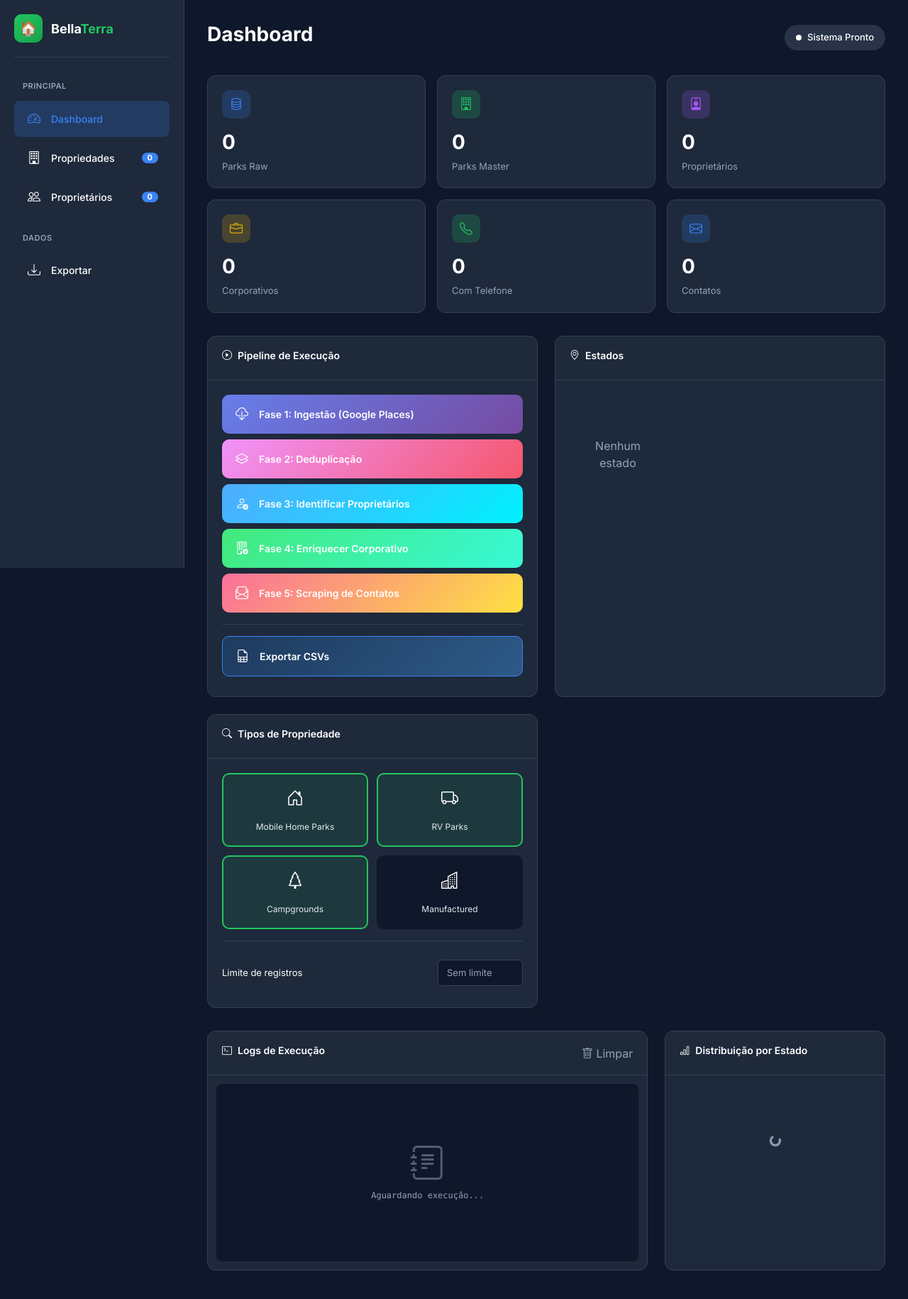
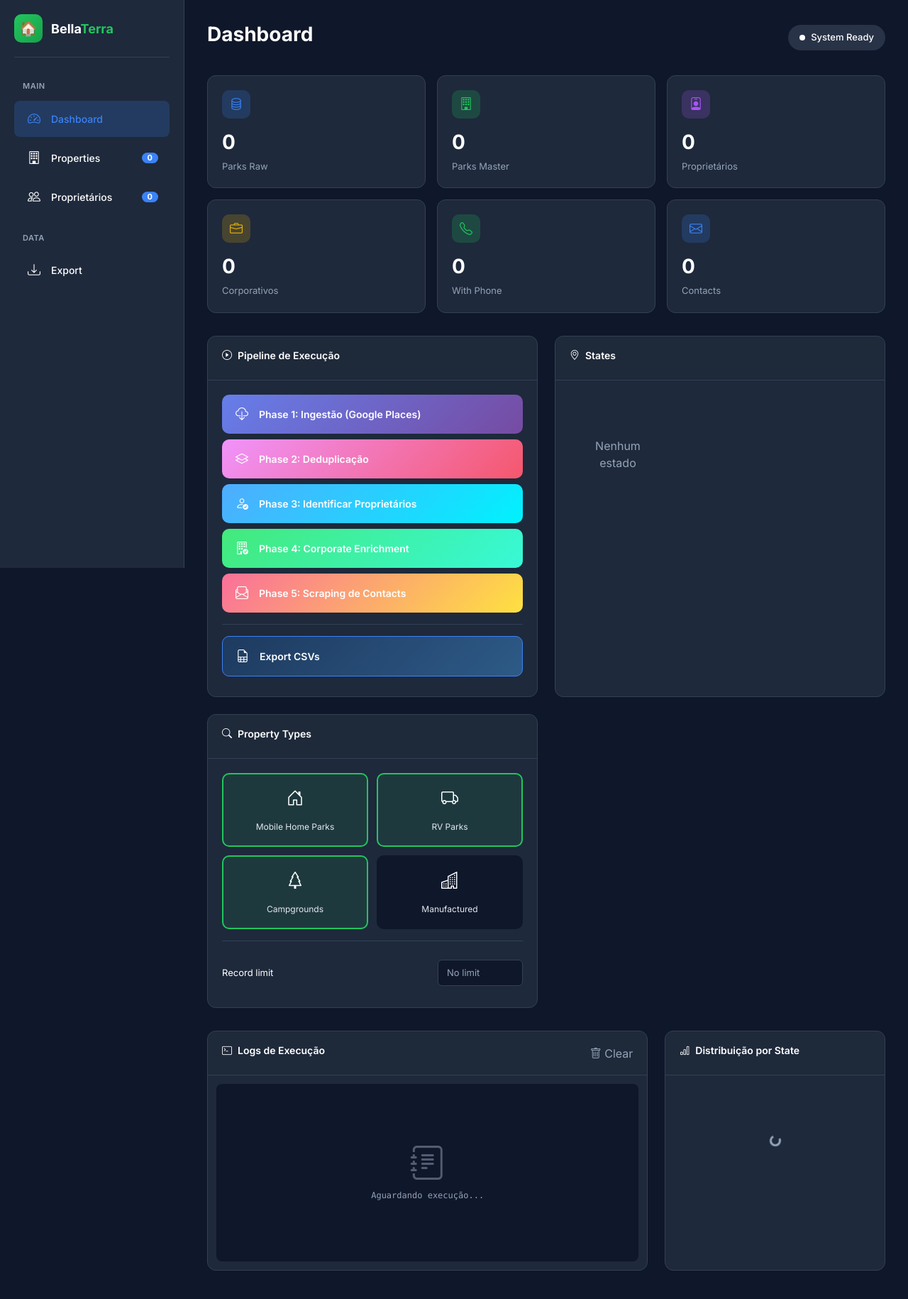
Before and after one commit to P3dr7/Scrapping-Lands, a Flask app: page / in a window 1280 px wide. Shown: the top 1830 px of the page at 71% size. Run offline with Flask 3, Linux system fonts and the light colour scheme; data that the repository does not hold is empty.

Commit message:
feat: Translate dashboard UI to English - All labels, buttons, and messages now in English - Improved user experience for English-speaking users

```diff
--- a/web/templates/dashboard.html
+++ b/web/templates/dashboard.html
@@ -536,14 +536,14 @@
         </div>
 
         <nav class="nav-section">
-            <div class="nav-section-title">Principal</div>
+            <div class="nav-section-title">Main</div>
             <a class="nav-item active" href="#" onclick="showPage('dashboard')">
                 <i class="bi bi-speedometer2"></i>
                 <span>Dashboard</span>
             </a>
             <a class="nav-item" href="#" onclick="showPage('properties')">
                 <i class="bi bi-building"></i>
-                <span>Propriedades</span>
+                <span>Properties</span>
                 <span class="badge" id="navParksCount">-</span>
             </a>
             <a class="nav-item" href="#" onclick="showPage('owners')">
@@ -554,10 +554,10 @@
         </nav>
 
         <nav class="nav-section">
-            <div class="nav-section-title">Dados</div>
+            <div class="nav-section-title">Data</div>
             <a class="nav-item" href="#" onclick="showPage('dashboard')">
                 <i class="bi bi-download"></i>
-                <span>Exportar</span>
+                <span>Export</span>
             </a>
         </nav>
     </aside>
@@ -571,7 +571,7 @@
                 <h1 class="page-title">Dashboard</h1>
                 <div class="status-badge idle" id="globalStatusBadge">
                     <span class="status-dot"></span>
-                    <span id="statusText">Sistema Pronto</span>
+                    <span id="statusText">System Ready</span>
                 </div>
             </header>
 
@@ -579,7 +579,7 @@
             <div class="task-banner" id="taskBanner">
                 <div class="task-banner-content">
                     <div class="task-spinner"></div>
-                    <div class="task-name" id="taskName">Executando...</div>
+                    <div class="task-name" id="taskName">Running...</div>
                 </div>
                 <div class="task-progress"><div class="task-progress-bar"></div></div>
             </div>
@@ -609,12 +609,12 @@
                 <div class="stat-card">
                     <div class="stat-icon green"><i class="bi bi-telephone"></i></div>
                     <div class="stat-value" id="statWithPhone">-</div>
-                    <div class="stat-label">Com Telefone</div>
+                    <div class="stat-label">With Phone</div>
                 </div>
                 <div class="stat-card">
                     <div class="stat-icon blue"><i class="bi bi-envelope"></i></div>
                     <div class="stat-value" id="statContacts">-</div>
-                    <div class="stat-label">Contatos</div>
+                    <div class="stat-label">Contacts</div>
                 </div>
             </div>
 
@@ -627,23 +627,23 @@
                     </div>
                     <div class="card-body">
                         <button class="pipeline-btn phase-1" id="btnPhase1" onclick="runPhase('phase1')">
-                            <i class="bi bi-cloud-download"></i> Fase 1: Ingestão (Google Places)
+                            <i class="bi bi-cloud-download"></i> Phase 1: Ingestão (Google Places)
                         </button>
                         <button class="pipeline-btn phase-2" id="btnPhase2" onclick="runPhase('phase2')">
-                            <i class="bi bi-layers"></i> Fase 2: Deduplicação
+                            <i class="bi bi-layers"></i> Phase 2: Deduplicação
                         </button>
                         <button class="pipeline-btn phase-3" id="btnPhase3" onclick="runPhase('phase3')">
-                            <i class="bi bi-person-check"></i> Fase 3: Identificar Proprietários
+                            <i class="bi bi-person-check"></i> Phase 3: Identificar Proprietários
                         </button>
                         <button class="pipeline-btn phase-4" id="btnPhase4" onclick="runPhase('phase4')">
-                            <i class="bi bi-building-check"></i> Fase 4: Enriquecer Corporativo
+                            <i class="bi bi-building-check"></i> Phase 4: Corporate Enrichment
                         </button>
                         <button class="pipeline-btn phase-5" id="btnPhase5" onclick="runPhase('phase5')">
-                            <i class="bi bi-envelope-paper"></i> Fase 5: Scraping de Contatos
+                            <i class="bi bi-envelope-paper"></i> Phase 5: Scraping de Contacts
                         </button>
                         <div style="margin: 16px 0; border-top: 1px solid var(--border-color);"></div>
                         <button class="pipeline-btn phase-export" id="btnExport" onclick="runPhase('export')">
-                            <i class="bi bi-file-earmark-spreadsheet"></i> Exportar CSVs
+                            <i class="bi bi-file-earmark-spreadsheet"></i> Export CSVs
                         </button>
                     </div>
                 </div>
@@ -651,7 +651,7 @@
                 <!-- States Filter -->
                 <div class="card">
                     <div class="card-header">
-                        <div class="card-title"><i class="bi bi-geo-alt"></i> Estados</div>
+                        <div class="card-title"><i class="bi bi-geo-alt"></i> States</div>
                     </div>
                     <div class="card-body">
                         <div class="state-grid" id="stateGrid">
@@ -663,7 +663,7 @@
                 <!-- Search Types -->
                 <div class="card">
                     <div class="card-header">
-                        <div class="card-title"><i class="bi bi-search"></i> Tipos de Propriedade</div>
+                        <div class="card-title"><i class="bi bi-search"></i> Property Types</div>
                     </div>
                     <div class="card-body">
                         <div class="search-types">
@@ -682,8 +682,8 @@
                         </div>
                         <div class="options-group">
                             <div class="option-item">
-                                <span class="option-label">Limite de registros</span>
-                                <input type="number" class="form-control" id="limitInput" placeholder="Sem limite" style="width: 120px;">
+                                <span class="option-label">Record limit</span>
+                                <input type="number" class="form-control" id="limitInput" placeholder="No limit" style="width: 120px;">
                             </div>
                         </div>
                     </div>
@@ -697,7 +697,7 @@
                     <div class="card-header">
                         <div class="card-title"><i class="bi bi-terminal"></i> Logs de Execução</div>
                         <button style="background: transparent; color: var(--text-muted); border: none; cursor: pointer;" onclick="clearLogs()">
-                            <i class="bi bi-trash"></i> Limpar
+                            <i class="bi bi-trash"></i> Clear
                         </button>
                     </div>
                     <div class="card-body" style="padding: 12px;">
@@ -710,7 +710,7 @@
                 <!-- State Distribution -->
                 <div class="card">
                     <div class="card-header">
-                        <div class="card-title"><i class="bi bi-bar-chart"></i> Distribuição por Estado</div>
+                        <div class="card-title"><i class="bi bi-bar-chart"></i> Distribuição por State</div>
                     </div>
                     <div class="card-body" id="stateDistribution">
                         <div class="empty-state"><div class="spinner-border spinner-border-sm"></div></div>
@@ -722,43 +722,43 @@
         <!-- ======================= PROPERTIES PAGE ======================= -->
         <section id="page-properties" class="page-section">
             <header class="page-header">
-                <h1 class="page-title">Propriedades</h1>
+                <h1 class="page-title">Properties</h1>
                 <div class="status-badge idle">
-                    <span id="propertiesCount">0</span> registros
+                    <span id="propertiesCount">0</span> records
                 </div>
             </header>
 
             <div class="card">
                 <div class="card-header">
                     <div class="search-box" style="margin: 0; flex: 1;">
-                        <input type="text" class="search-input" id="propertySearch" placeholder="Buscar por nome, cidade ou estado...">
-                        <button class="filter-btn" onclick="loadProperties()"><i class="bi bi-search"></i> Buscar</button>
+                        <input type="text" class="search-input" id="propertySearch" placeholder="Search by name, city or state...">
+                        <button class="filter-btn" onclick="loadProperties()"><i class="bi bi-search"></i> Search</button>
                     </div>
                 </div>
                 <div class="card-body" style="padding: 0; overflow-x: auto;">
                     <table class="data-table">
                         <thead>
                             <tr>
-                                <th>Nome</th>
-                                <th>Cidade</th>
-                                <th>Estado</th>
-                                <th>Telefone</th>
+                                <th>Name</th>
+                                <th>City</th>
+                                <th>State</th>
+                                <th>Phone</th>
                                 <th>Website</th>
                                 <th>Status</th>
                             </tr>
                         </thead>
                         <tbody id="propertiesTableBody">
-                            <tr><td colspan="6" class="empty-state">Carregando...</td></tr>
+                            <tr><td colspan="6" class="empty-state">Loading...</td></tr>
                         </tbody>
                     </table>
                 </div>
                 <div class="pagination-controls">
                     <div class="pagination-info">
-                        Mostrando <span id="propStart">0</span>-<span id="propEnd">0</span> de <span id="propTotal">0</span>
+                        Showing <span id="propStart">0</span>-<span id="propEnd">0</span> de <span id="propTotal">0</span>
                     </div>
                     <div class="pagination-buttons">
                         <button class="pagination-btn" id="propPrevBtn" onclick="prevPropertiesPage()" disabled>
-                            <i class="bi bi-chevron-left"></i> Anterior
+                            <i class="bi bi-chevron-left"></i> Previous
                         </button>
                         <button class="pagination-btn" id="propNextBtn" onclick="nextPropertiesPage()">
                             Próximo <i class="bi bi-chevron-right"></i>
@@ -773,39 +773,39 @@
             <header class="page-header">
                 <h1 class="page-title">Proprietários</h1>
                 <div class="status-badge idle">
-                    <span id="ownersCount">0</span> registros
+                    <span id="ownersCount">0</span> records
                 </div>
             </header>
 
             <div class="card">
                 <div class="card-header">
                     <div class="search-box" style="margin: 0; flex: 1;">
-                        <input type="text" class="search-input" id="ownerSearch" placeholder="Buscar por nome...">
-                        <button class="filter-btn" onclick="loadOwners()"><i class="bi bi-search"></i> Buscar</button>
+                        <input type="text" class="search-input" id="ownerSearch" placeholder="Search por nome...">
+                        <button class="filter-btn" onclick="loadOwners()"><i class="bi bi-search"></i> Search</button>
                     </div>
                 </div>
                 <div class="card-body" style="padding: 0; overflow-x: auto;">
                     <table class="data-table">
                         <thead>
                             <tr>
-                                <th>Nome</th>
-                                <th>Tipo</th>
-                                <th>Propriedades</th>
-                                <th>Fonte</th>
+                                <th>Name</th>
+                                <th>Type</th>
+                                <th>Properties</th>
+                                <th>Source</th>
                             </tr>
                         </thead>
                         <tbody id="ownersTableBody">
-                            <tr><td colspan="4" class="empty-state">Carregando...</td></tr>
+                            <tr><td colspan="4" class="empty-state">Loading...</td></tr>
                         </tbody>
                     </table>
                 </div>
                 <div class="pagination-controls">
                     <div class="pagination-info">
-                        Mostrando <span id="ownerStart">0</span>-<span id="ownerEnd">0</span> de <span id="ownerTotal">0</span>
+                        Showing <span id="ownerStart">0</span>-<span id="ownerEnd">0</span> de <span id="ownerTotal">0</span>
                     </div>
                     <div class="pagination-buttons">
                         <button class="pagination-btn" id="ownerPrevBtn" onclick="prevOwnersPage()" disabled>
-                            <i class="bi bi-chevron-left"></i> Anterior
+                            <i class="bi bi-chevron-left"></i> Previous
                         </button>
                         <button class="pagination-btn" id="ownerNextBtn" onclick="nextOwnersPage()">
                             Próximo <i class="bi bi-chevron-right"></i>
@@ -818,7 +818,7 @@
     </main>
 
     <script>
-        // Estado da aplicação
+        // State da aplicação
         let currentPage = 'dashboard';
         let selectedStates = ['IN'];
         let selectedTypes = ['mobile_home_park', 'rv_park', 'campground'];
@@ -1113,12 +1113,12 @@
 
                     if (running) {
                         badge.className = 'status-badge running';
-                        statusText.textContent = 'Executando...';
+                        statusText.textContent = 'Running...';
                         taskBanner.classList.add('active');
                         taskName.textContent = status.current_task || 'Processando...';
                     } else {
                         badge.className = 'status-badge idle';
-                        statusText.textContent = 'Sistema Pronto';
+                        statusText.textContent = 'System Ready';
                         taskBanner.classList.remove('active');
                     }
 
```
